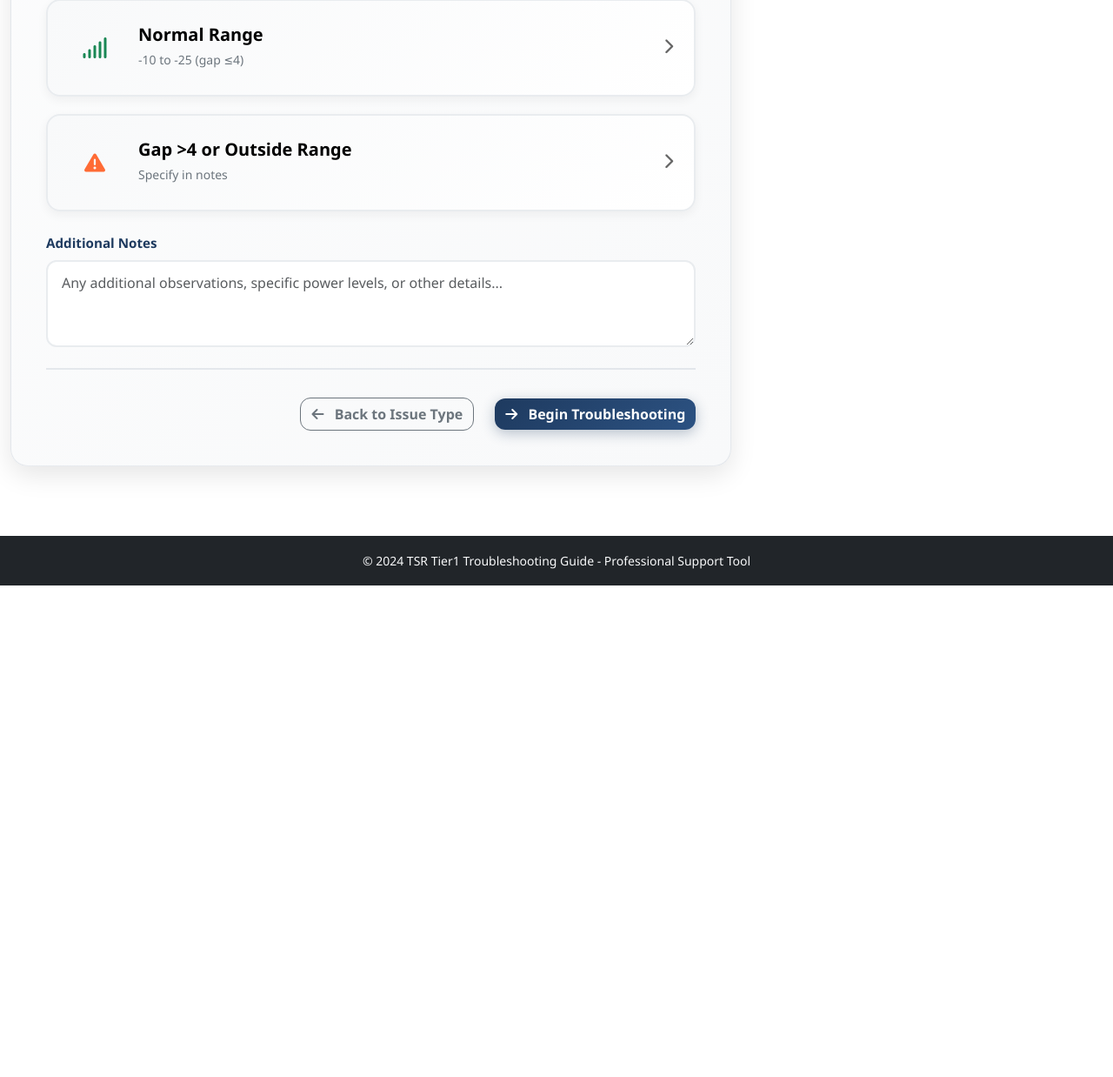
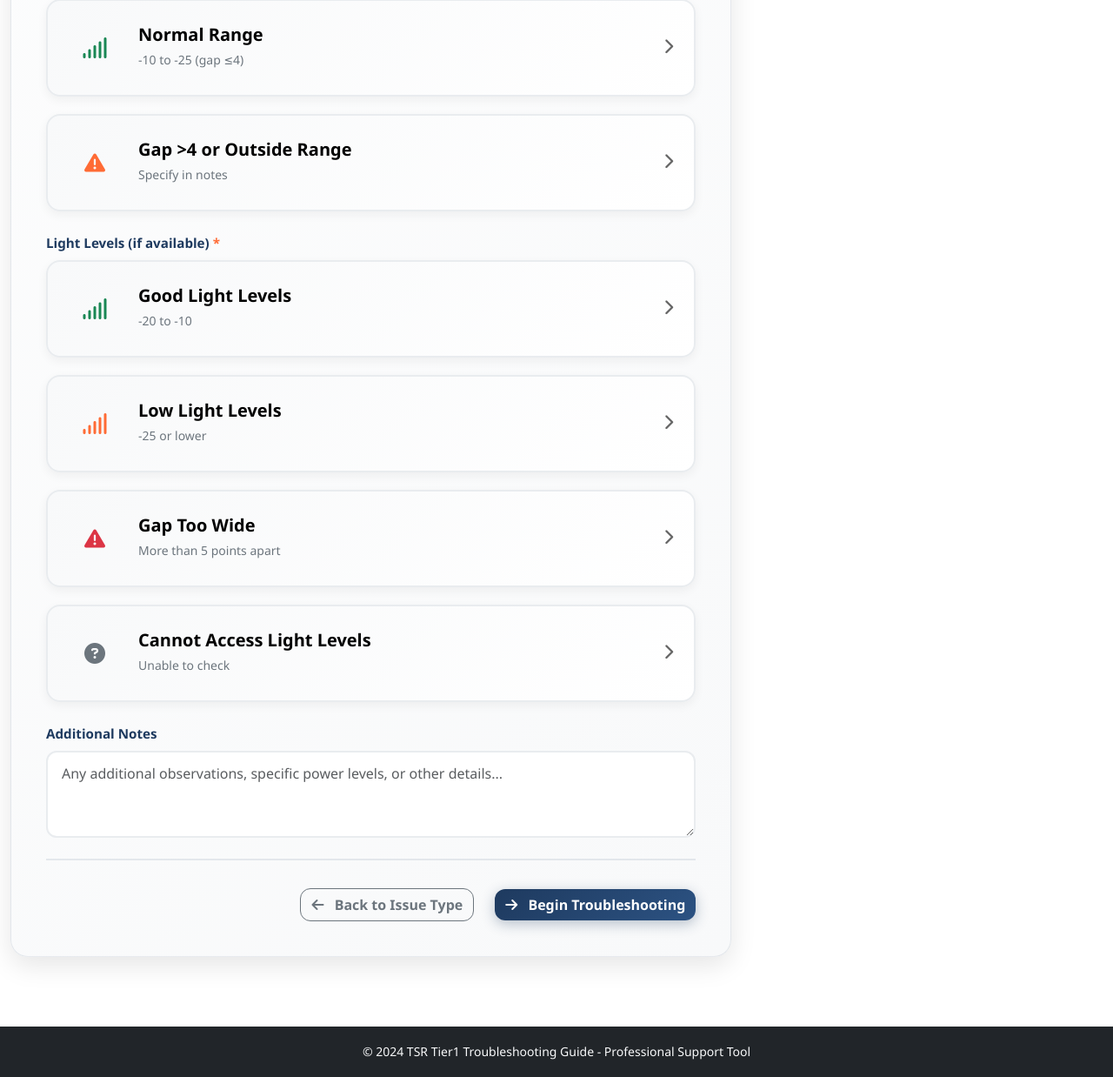
Before and after one commit to vfernandez08/tsr-troubleshooting-app, a Flask app: page /troubleshoot_wizard?case_id=137 in a window 1280 px wide. Shown: the part 2099-3337 px from the top of the page at 87% size. Before the commit the page ends 2772 px from the top, so only its background shows below. Run offline with Flask 3, Linux system fonts and the light colour scheme; some web fonts are replaced.

Commit message:
Enhance fiber pre-check with light level options for improved diagnostics
Adds light level selection buttons to fiber pre-check in `troubleshoot_wizard.html` and adjusts routing in `routes.py`.

Replit-Commit-Author: Agent
Replit-Commit-Session-Id: 40b5a527-3576-49fe-86d6-4fee332d6e40
Replit-Commit-Screenshot-Url: https://storage.googleapis.com/screenshot-production-us-central1/c6a0cfa1-a681-4a4b-b5c8-26483fb6c4b9/4e003991-b16f-4bf9-bf69-e7865be51165.jpg

```diff
--- a/routes.py
+++ b/routes.py
@@ -94,8 +94,7 @@ def troubleshoot_wizard():
     else:
         # For slow speeds or intermittent issues, go to fiber pre-check first
         if case.issue_type in ['Slow Speeds', 'Intermittent Connection']:
-            session['current_step'] = 'FIBER_PRECHECK'
-            session['step_history'] = []
+            # Use the clean button interface, not the troubleshooting_data form
             return render_template('troubleshoot_wizard.html',
                                  case=case,
                                  step='fiber_precheck',
--- a/templates/troubleshoot_wizard.html
+++ b/templates/troubleshoot_wizard.html
@@ -717,6 +717,64 @@
                         </div>
 
                         <div class="mb-4">
+                            <label class="form-label required">Light Levels (if available)</label>
+                            <div class="cool-button-grid">
+                                <button type="button" class="cool-equipment-btn" data-value="Good Light Levels (-20 to -10)" data-target="light_levels">
+                                    <div class="btn-icon">
+                                        <i class="fas fa-signal text-success"></i>
+                                    </div>
+                                    <div class="btn-content">
+                                        <h5>Good Light Levels</h5>
+                                        <span>-20 to -10</span>
+                                    </div>
+                                    <div class="btn-arrow">
+                                        <i class="fas fa-chevron-right"></i>
+                                    </div>
+                                </button>
+
+                                <button type="button" class="cool-equipment-btn" data-value="Low Light Levels (-25 or lower)" data-target="light_levels">
+                                    <div class="btn-icon">
+                                        <i class="fas fa-signal text-warning"></i>
+                                    </div>
+                                    <div class="btn-content">
+                                        <h5>Low Light Levels</h5>
+                                        <span>-25 or lower</span>
+                                    </div>
+                                    <div class="btn-arrow">
+                                        <i class="fas fa-chevron-right"></i>
+                                    </div>
+                                </button>
+
+                                <button type="button" class="cool-equipment-btn" data-value="Gap Too Wide (more than 5 points apart)" data-target="light_levels">
+                                    <div class="btn-icon">
+                                        <i class="fas fa-exclamation-triangle text-danger"></i>
+                                    </div>
+                                    <div class="btn-content">
+                                        <h5>Gap Too Wide</h5>
+                                        <span>More than 5 points apart</span>
+                                    </div>
+                                    <div class="btn-arrow">
+                                        <i class="fas fa-chevron-right"></i>
+                                    </div>
+                                </button>
+
+                                <button type="button" class="cool-equipment-btn" data-value="Cannot Access Light Levels" data-target="light_levels">
+                                    <div class="btn-icon">
+                                        <i class="fas fa-question-circle text-secondary"></i>
+                                    </div>
+                                    <div class="btn-content">
+                                        <h5>Cannot Access Light Levels</h5>
+                                        <span>Unable to check</span>
+                                    </div>
+                                    <div class="btn-arrow">
+                                        <i class="fas fa-chevron-right"></i>
+                                    </div>
+                                </button>
+                            </div>
+                            <input type="hidden" name="light_levels" id="light_levels_input" value="">
+                        </div>
+
+                        <div class="mb-4">
                             <label for="precheck_notes" class="form-label">Additional Notes</label>
                             <textarea class="form-control" id="precheck_notes" name="precheck_notes" rows="3"
                                       placeholder="Any additional observations, specific power levels, or other details..."></textarea>
```
Also changed, not shown: attached_assets/image_1748447481193.png (added), instance/tsr_troubleshooting.db.
